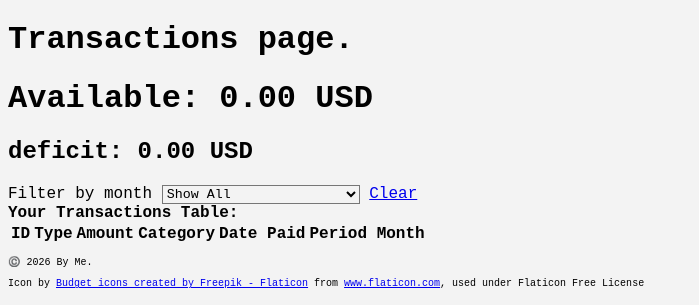
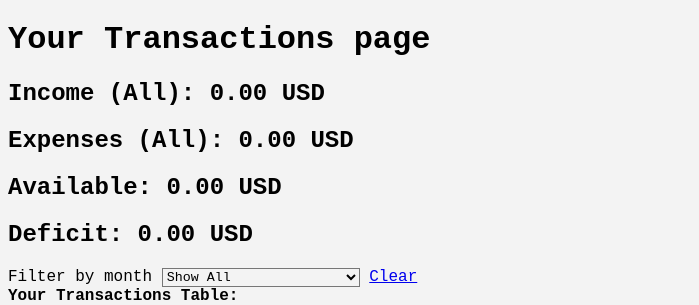
Before and after one commit to Daniel-7733/MyFinanceMap, a Flask app: page /transactions?month=all in a window 1280 px wide. Shown: the part 54-359 px from the top of the page, without its empty margins (0-699 px from the left). Run offline with Flask 3, Linux system fonts and the light colour scheme; data that the repository does not hold is empty.

Commit message:
Phase 2: finish - show finance overview per month or all month

```diff
--- a/app/routes.py
+++ b/app/routes.py
@@ -11,9 +11,9 @@ from decimal import Decimal, InvalidOperation
 from datetime import date, datetime
 from sqlalchemy.orm import Query
 from .models import Transaction, db
-from .services.budgeting import available_balance, deficit_amount
+from .services.budgeting import available_balance, deficit_amount, total_income, total_expense
 from .services.summary import get_finance_overview, get_balance
-from .utils import get_available_months, get_current_month
+from .utils import get_available_months, get_current_month, split_income_expense
 
 main: Blueprint = Blueprint("main", __name__)
 
@@ -143,6 +143,7 @@ def show_transactions() -> str:
 
     query: Query[Transaction] = Transaction.query.order_by(Transaction.id.desc())
     selected_month: str | None = None
+    selected_label: str
 
     # if user didn’t choose anything → default to current month
     if not month_str:
@@ -150,6 +151,7 @@ def show_transactions() -> str:
 
     if month_str == "all":
         selected_month = "all"
+        selected_label = "All"
     else:
         try:
             year_str, mon_str = month_str.split("-")
@@ -159,8 +161,15 @@ def show_transactions() -> str:
         except ValueError:
             # fallback: show all
             selected_month = "all"
+            selected_label = month_options.get(month_str, month_str)
 
     transactions: list[Transaction] = query.all()
+
+    incomes, expenses = split_income_expense(transactions)
+    income: Decimal = total_income(incomes)
+    expense: Decimal = total_expense(expenses)
+
+    selected_label = "All" if selected_month == "all" else month_options.get(selected_month, selected_month)
 
     balance: Decimal = get_balance(transactions)
     available: Decimal = available_balance(balance)
@@ -169,6 +178,8 @@ def show_transactions() -> str:
     return render_template(
         "transactions.html",
         transactions=transactions,
+        income=f"{income:,.2f}",
+        expense=f"{expense:,.2f}",
         available=f"{available:,.2f}",
         deficit=f"{deficit:,.2f}",
         selected_month=selected_month,
@@ -176,6 +187,7 @@ def show_transactions() -> str:
         currency=MAIN_CURRENCY,
         today_key=today_key,
         today_label=today_label,
+        selected_label=selected_label
     )
 
 
--- a/app/services/summary.py
+++ b/app/services/summary.py
@@ -1,6 +1,6 @@
 from decimal import Decimal
 from .budgeting import calculate_balance
-from ..utils import split_amounts_by_type
+from ..utils import split_income_expense
 from ..models import Transaction
 from .budgeting import available_balance, deficit_amount
 
@@ -13,13 +13,25 @@ def get_balance(transactions) -> Decimal:
     :param transactions: A list of transactions of class Transaction
     :return: Balance of user
     """
-    incomes, expenses = split_amounts_by_type(transactions)
+    incomes, expenses = split_income_expense(transactions)
     return calculate_balance(incomes, expenses)
 
 
 def get_finance_overview() -> tuple[list[Transaction], Decimal, Decimal, Decimal]:
+    """
+    This function will calculate the finance overview (like balance, available, and deficit)
+    from the transactions and give a list of transactions.
+
+    Returns: Finance overview as a tuple:
+      - transactions,
+      - balance,
+      - available_balance,
+      - deficit_amount
+    """
+
     transactions: list[Transaction] = Transaction.query.order_by(Transaction.id.desc()).all()
     balance: Decimal = get_balance(transactions)
     available: Decimal = available_balance(balance)
     deficit: Decimal = deficit_amount(balance)
+
     return transactions, balance, available, deficit
--- a/app/templates/transactions.html
+++ b/app/templates/transactions.html
@@ -2,10 +2,13 @@
 {% block title %}My Finance Map{% endblock %}
 {% block content %}
 
-<h1>Transactions page.</h1>
+<h1>Your Transactions page</h1>
 
-<h1>Available: {{ available }} {{ currency }}</h1>
-<h2>deficit: {{ deficit }} {{ currency }}</h2>
+<h2>Income ({{ selected_label }}): {{ income }} {{ currency }}</h2>
+<h2>Expenses ({{ selected_label }}): {{ expense }} {{ currency }}</h2>
+<h2>Available: {{ available }} {{ currency }}</h2>
+<h2>Deficit: {{ deficit }} {{ currency }}</h2>
+
 
 <form method="GET" action="{{ url_for('main.show_transactions') }}">
   <label for="month_select">Filter by month</label>
--- a/app/utils.py
+++ b/app/utils.py
@@ -36,18 +36,21 @@ def month_start(d: date) -> date:
     return date(d.year, d.month, 1)
 
 
-def split_amounts_by_type(transactions: Iterable["Transaction"]) -> tuple[list[Decimal], list[Decimal]]:
+def split_income_expense(transactions: Iterable["Transaction"]) -> tuple[list[Decimal], list[Decimal]]:
     """
     Split transactions into two lists: (incomes, expenses).
+    :param transactions: transactions iterable
+    :return: two lists: (incomes, expenses)
     """
+
     incomes: list[Decimal] = []
     expenses: list[Decimal] = []
 
     for t in transactions:
         if t.txn_type == "income":
-            incomes.append(t.amount)
+            incomes.append(t.amount_home)
         elif t.txn_type == "expense":
-            expenses.append(t.amount)
+            expenses.append(t.amount_home)
 
     return incomes, expenses
 
```
